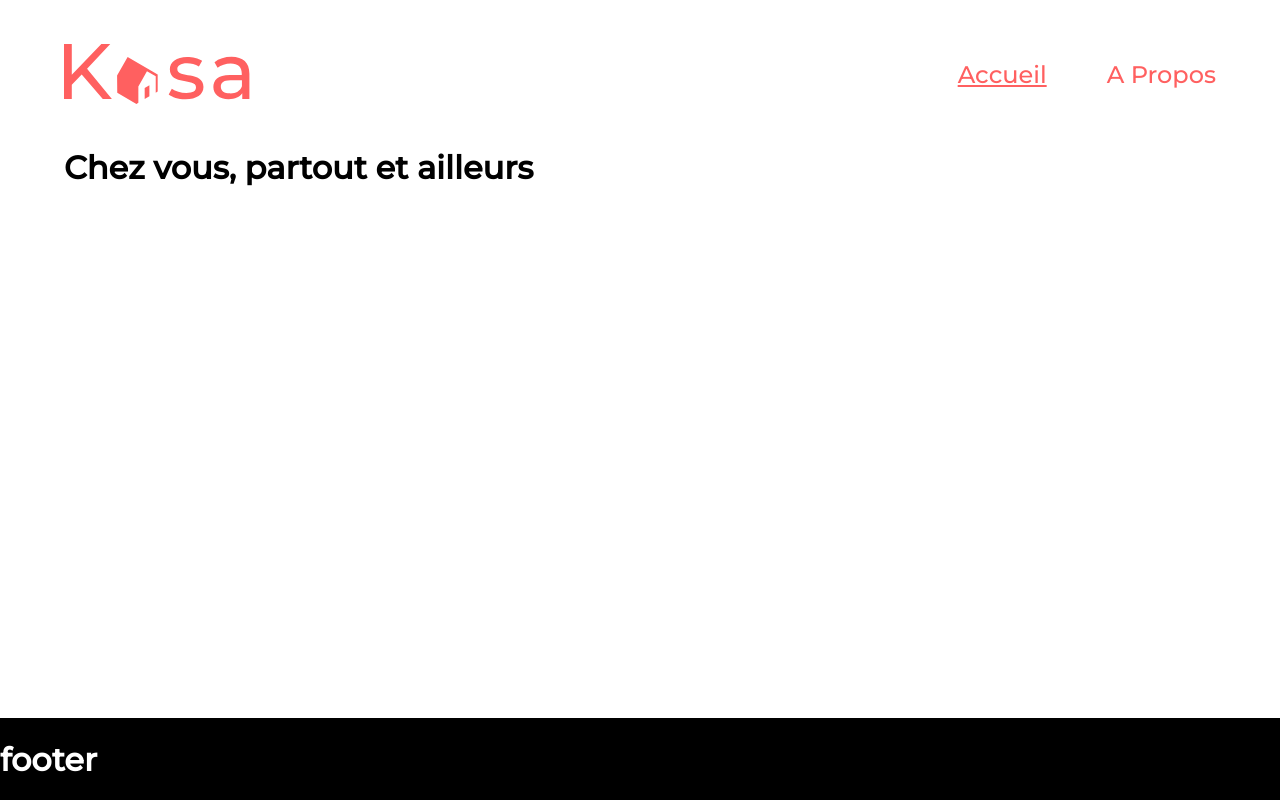
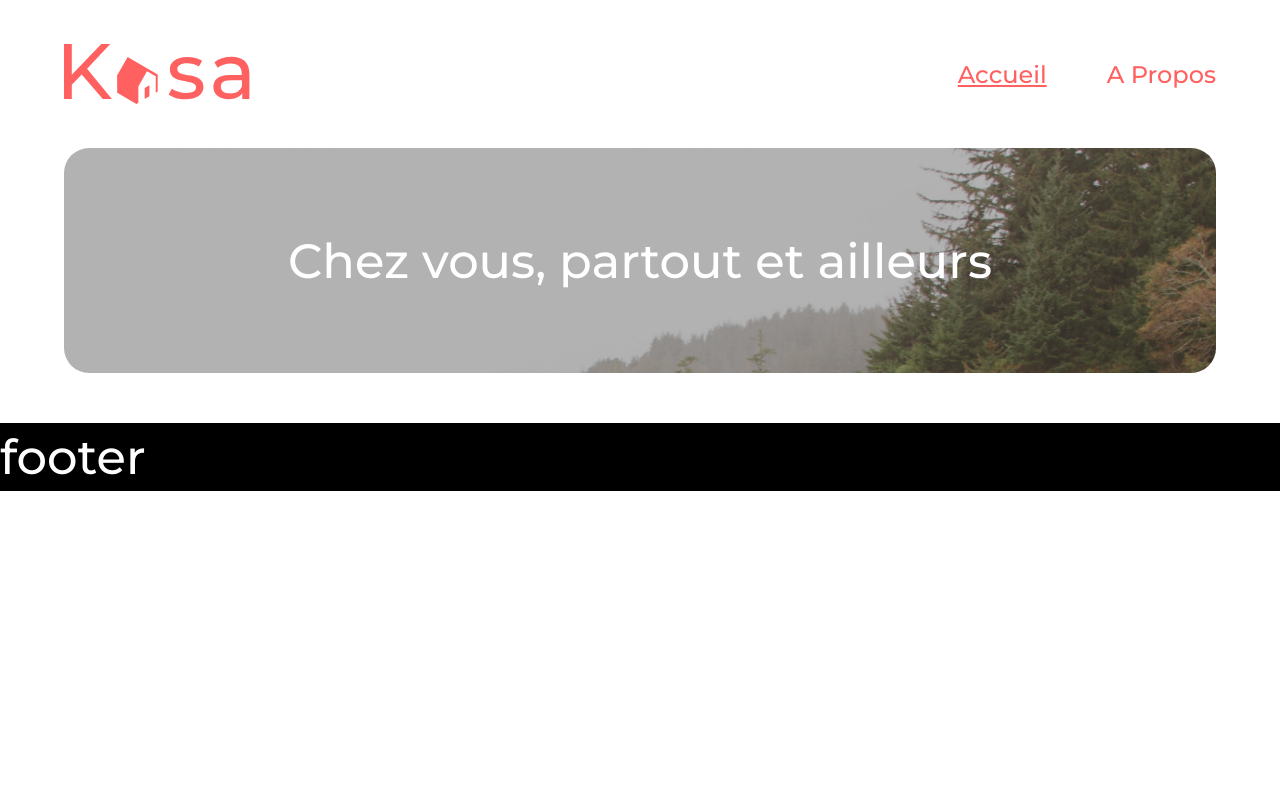
Before and after one commit to heltnx/kasa, a React (Create React App) app: page / in a window 1280 px wide. Built offline with nearby package versions, Linux system fonts and the light colour scheme.

Commit message:
banniere component ok

```diff
--- /dev/null
+++ b/src/components/Banniere.jsx
@@ -0,0 +1,18 @@
+// Banniere.js
+
+import React from 'react';
+import '../style/banniere.css';
+
+const Banniere = ({ children, backgroundImage }) => { // 2 prop
+  const banniereStyle = {
+    backgroundImage: `url(${backgroundImage})`,
+  };
+
+  return ( // return la div avec l'url de l'image appropriée
+    <div className="banniere" style={banniereStyle}>
+      {children}
+    </div>
+  );
+};
+
+export default Banniere;
--- a/src/layout/Header.jsx
+++ b/src/layout/Header.jsx
@@ -1,6 +1,9 @@
 import React from 'react';
+// components
+import Nav from '../components/Nav';
+// css
 import '../style/header.css';
-import Nav from '../components/Nav';
+
 
 const Header = () => {
   return (
--- a/src/pages/Home.jsx
+++ b/src/pages/Home.jsx
@@ -1,9 +1,17 @@
+// Home.js
+
 import React from 'react';
+import Banniere from '../components/Banniere';
+import '../style/home.css'
+import '../style/banniere.css';
 
 const Home = () => {
   return (
-    <div className="App-banniere">
-      <h1>Chez vous, partout et ailleurs</h1>
+    <div>
+      <Banniere backgroundImage='/images/Image%20source%201.jpg'>
+        <h1>Chez vous, partout et ailleurs</h1>
+      </Banniere>
+
     </div>
   );
 };
--- a/src/pages/Logement.jsx
+++ b/src/pages/Logement.jsx
@@ -1,11 +1,18 @@
+// Logement.js
+
 import React from 'react';
+// components
+import Banniere from '../components/Banniere';
+// css
+import '../style/banniere.css';
 
 const Logement = () => {
-    return (
-        <div>
-            <h1>Logements</h1>
-        </div>
-    );
+  return (
+    <div>
+      <Banniere backgroundImage='/images/Image%20source%202.jpg' />
+
+    </div>
+  );
 };
 
 export default Logement;
--- /dev/null
+++ b/src/style/banniere.css
@@ -0,0 +1,26 @@
+/* banniere.css */
+
+.banniere {
+  position: relative;
+    height: 225px;
+    background-position-y: bottom 40%;
+    background-size: cover; /* Assurez-vous que l'image couvre tout le fond */
+    border-radius: 25px;
+    display: flex;
+    flex-direction: column;
+    justify-content: center;
+    align-items: center;
+  }
+
+   /* Style pour le filtre noir */
+.banniere::before {
+  content: '';
+  border-radius: 25px;
+  position: absolute;
+  top: 0;
+  left: 0;
+  width: 100%;
+  height: 100%;
+  background-color: black;
+  opacity: 0.3; /* Opacité du filtre */
+}
--- a/src/style/footer.css
+++ b/src/style/footer.css
@@ -1,8 +1,9 @@
 .footer{
-    position: absolute;
+
     left: 0;
     right: 0;
     bottom: 0;
     background-color: black;
     color: white;
+    margin-top: 50px;
 }
--- /dev/null
+++ b/src/style/home.css
@@ -0,0 +1,10 @@
+
+h1 {
+    font-family: 'Montserrat', sans-serif;
+    font-size: 48px;
+    font-weight: 500;
+    line-height: 68px;
+    letter-spacing: 0em;
+    color: white;
+    z-index: 2;
+}
--- a/src/style/index.css
+++ b/src/style/index.css
@@ -1,6 +1,7 @@
 body {
   margin: 0;
    font-family: 'Montserrat', sans-serif;
+   font-weight: 500;
   -webkit-font-smoothing: antialiased;
   -moz-osx-font-smoothing: grayscale;
 }
```
